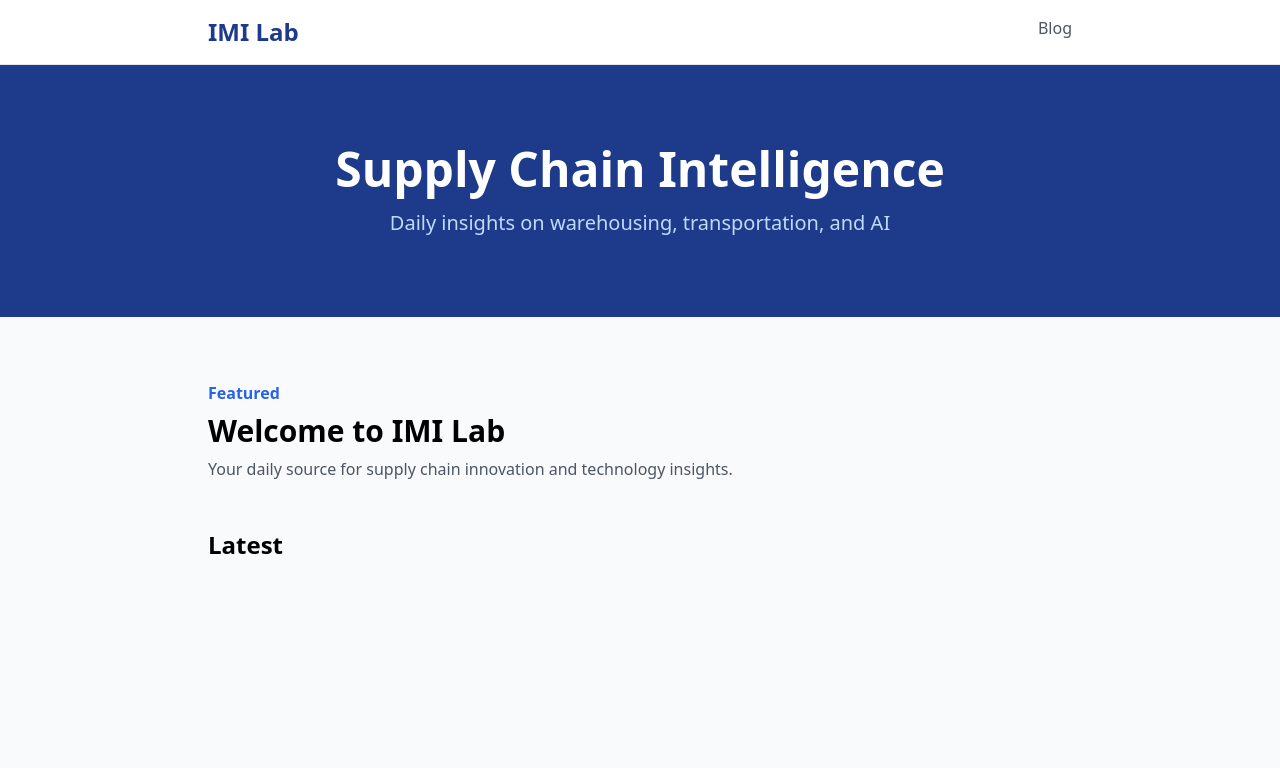
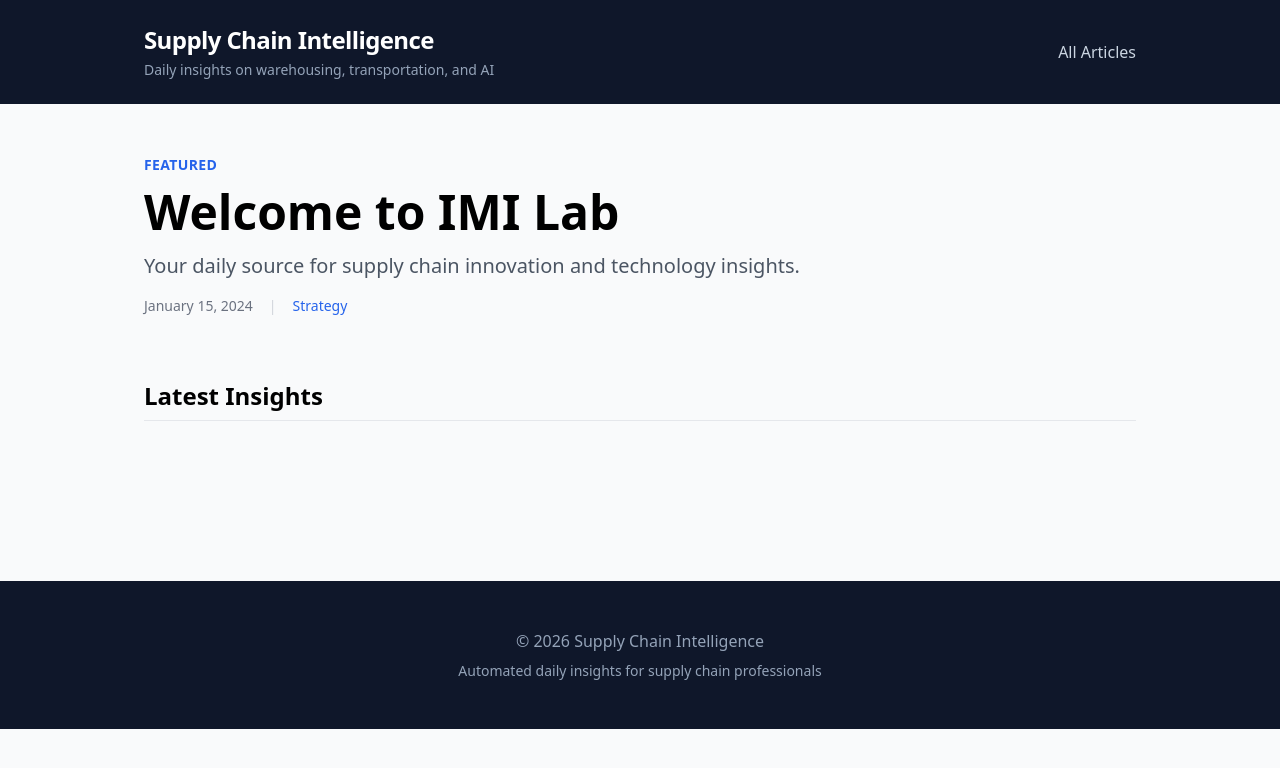
Before and after one commit to venkataramanik/imi-lab, an Astro site: page / in a window 1280 px wide. Built offline with nearby package versions, Linux system fonts and the light colour scheme; Astro itself is replaced by a stand-in of ours.

Commit message:
Update index.astro

```diff
--- a/src/pages/index.astro
+++ b/src/pages/index.astro
@@ -11,42 +11,63 @@ const recent = sorted.filter(p => p !== featured).slice(0, 5);
 <html lang="en">
 <head>
   <meta charset="UTF-8" />
-  <title>IMI Lab | Supply Chain Innovation</title>
+  <meta name="viewport" content="width=device-width, initial-scale=1.0" />
+  <title>Supply Chain Intelligence | Daily Insights</title>
+  <meta name="description" content="Daily insights on warehousing, transportation, procurement, and AI for supply chain professionals." />
 </head>
 <body class="bg-gray-50 font-sans">
-  <header class="bg-white border-b">
-    <nav class="max-w-4xl mx-auto px-4 py-4 flex justify-between">
-      <a href="/" class="text-2xl font-bold text-blue-900">IMI Lab</a>
-      <a href="/blog" class="text-gray-600">Blog</a>
+  <header class="bg-slate-900 text-white">
+    <nav class="max-w-5xl mx-auto px-4 py-6 flex justify-between items-center">
+      <div>
+        <a href="/" class="text-2xl font-bold tracking-tight">Supply Chain Intelligence</a>
+        <p class="text-slate-400 text-sm mt-1">Daily insights on warehousing, transportation, and AI</p>
+      </div>
+      <a href="/blog" class="text-slate-300 hover:text-white font-medium">All Articles</a>
     </nav>
   </header>
 
-  <section class="bg-blue-900 text-white py-20 text-center">
-    <h1 class="text-5xl font-bold mb-4">Supply Chain Intelligence</h1>
-    <p class="text-xl text-blue-200">Daily insights on warehousing, transportation, and AI</p>
-  </section>
-
-  <main class="max-w-4xl mx-auto px-4 py-16">
+  <main class="max-w-5xl mx-auto px-4 py-12">
     {featured && (
-      <div class="mb-12">
-        <span class="text-blue-600 font-semibold">Featured</span>
-        <h2 class="text-3xl font-bold mt-2">
-          <a href={`/blog/${featured.slug}`}>{featured.data.title}</a>
-        </h2>
-        <p class="text-gray-600 mt-2">{featured.data.description}</p>
-      </div>
+      <section class="mb-16">
+        <span class="text-sm font-semibold text-blue-600 uppercase tracking-wide">Featured</span>
+        <h1 class="text-4xl md:text-5xl font-bold mt-3 mb-4 leading-tight">
+          <a href={`/blog/${featured.slug}`} class="hover:text-blue-700 transition-colors">{featured.data.title}</a>
+        </h1>
+        <p class="text-xl text-gray-600 mb-4 max-w-3xl">{featured.data.description}</p>
+        <div class="flex items-center gap-4 text-sm text-gray-500">
+          <time datetime={featured.data.pubDate}>
+            {new Date(featured.data.pubDate).toLocaleDateString('en-US', {month: 'long', day: 'numeric', year: 'numeric'})}
+          </time>
+          <span class="text-gray-300">|</span>
+          <span class="text-blue-600 font-medium">{featured.data.category}</span>
+        </div>
+      </section>
     )}
 
-    <h2 class="text-2xl font-bold mb-6">Latest</h2>
-    {recent.map(post => (
-      <div class="mb-6 border-b pb-6">
-        <span class="text-sm text-blue-600">{post.data.category}</span>
-        <h3 class="text-xl font-semibold">
-          <a href={`/blog/${post.slug}`}>{post.data.title}</a>
-        </h3>
-        <p class="text-gray-600">{post.data.description}</p>
+    <section>
+      <h2 class="text-2xl font-bold mb-8 pb-2 border-b">Latest Insights</h2>
+      <div class="grid gap-8 md:grid-cols-2">
+        {recent.map(post => (
+          <article class="group">
+            <span class="text-sm font-medium text-blue-600">{post.data.category}</span>
+            <h3 class="text-xl font-semibold mt-2 mb-3 group-hover:text-blue-700 transition-colors">
+              <a href={`/blog/${post.slug}`}>{post.data.title}</a>
+            </h3>
+            <p class="text-gray-600 mb-3 line-clamp-2">{post.data.description}</p>
+            <time class="text-sm text-gray-500" datetime={post.data.pubDate}>
+              {new Date(post.data.pubDate).toLocaleDateString('en-US', {month: 'short', day: 'numeric'})}
+            </time>
+          </article>
+        ))}
       </div>
-    ))}
+    </section>
   </main>
+
+  <footer class="bg-slate-900 text-slate-400 py-12 mt-20">
+    <div class="max-w-5xl mx-auto px-4 text-center">
+      <p class="mb-2">&copy; {new Date().getFullYear()} Supply Chain Intelligence</p>
+      <p class="text-sm">Automated daily insights for supply chain professionals</p>
+    </div>
+  </footer>
 </body>
 </html>
```
